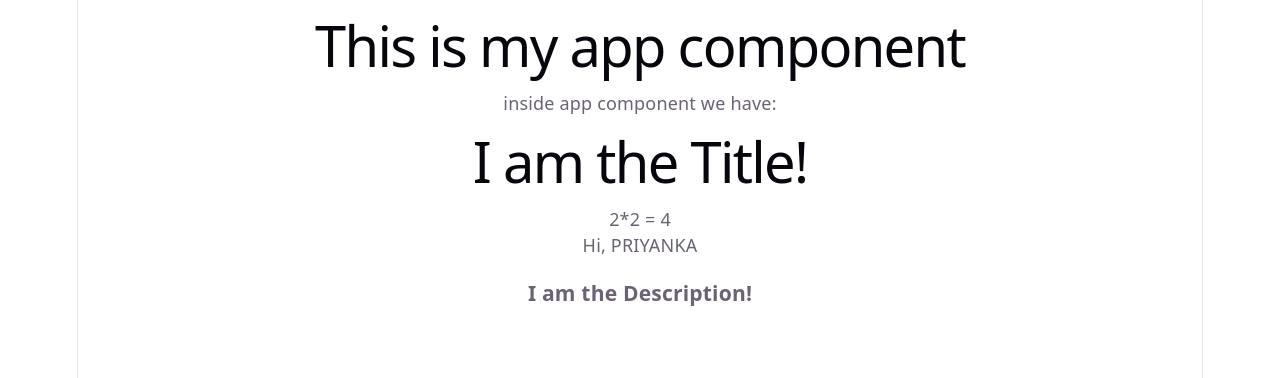
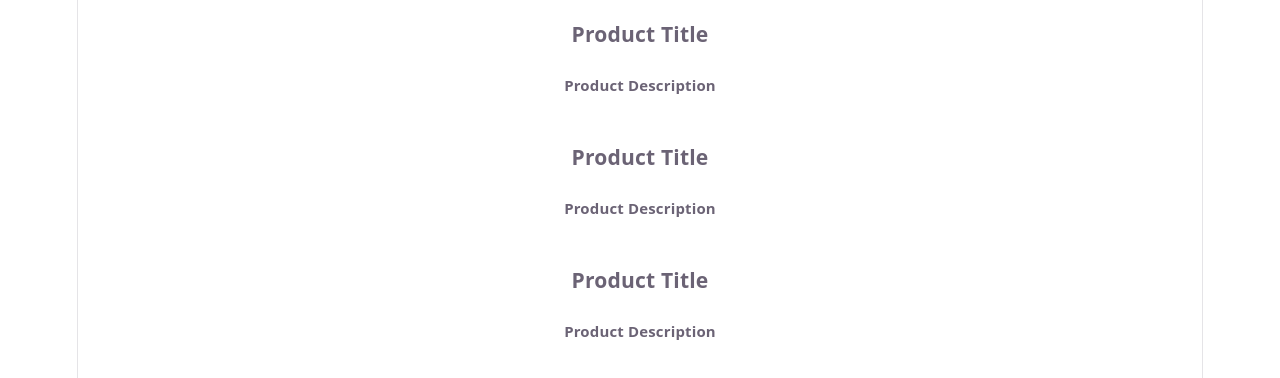
Before and after one commit to PriyaJana06/REACTJS, a React (Vite) app in the folder 01-folder/: page / in a window 1280 px wide. Shown: the top 378 px of the page. Built offline with nearby package versions, Linux system fonts and the light colour scheme.

Commit message:
update: learnt structuring components in react

```diff
--- a/01-folder/src/App.jsx
+++ b/01-folder/src/App.jsx
@@ -1,21 +1,14 @@
 import "./App.css";
 // import
 import Title from "./Title.jsx";
+import ProductList from "./ProductList.jsx";
 
 function Description(){
   return <h3>I am the Description!</h3>;
 }
 
 function App() {   // App itself is a component.
-  return (
-    // React Fragment - reduces unnecessary nodes in DOM
-    <>
-      <h1>This is my app component</h1>
-      <p>inside app component we have:</p>
-      <Title/>
-      <Description/>
-    </>
-  );
+  return <ProductList/>;
 }
 
-export default App
+export default App;
--- /dev/null
+++ b/01-folder/src/Product.jsx
@@ -0,0 +1,10 @@
+function Product(){
+    return (
+        <div>
+            <h3>Product Title</h3>
+            <h5>Product Description</h5>
+        </div>
+    );
+}
+
+export default Product;
--- /dev/null
+++ b/01-folder/src/ProductList.jsx
@@ -0,0 +1,14 @@
+import Product from "./Product.jsx";
+
+// Structuring Component
+function ProductList(){
+    return (
+      <>
+        <Product></Product>
+        <Product></Product>
+        <Product></Product>
+      </>
+    );
+}
+
+export default ProductList;
```
